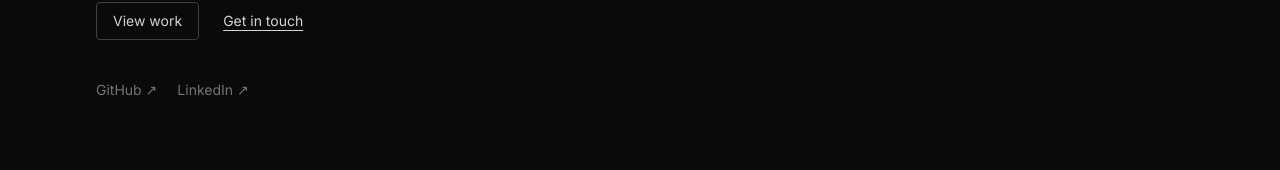
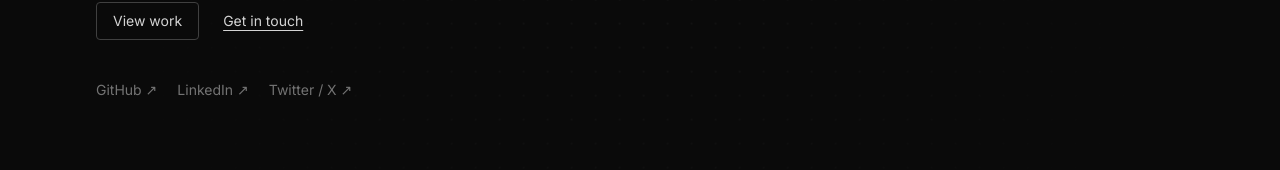
Before and after one commit to maxixo/port, a Next.js app: page / in a window 1280 px wide. Shown: the part 524-694 px from the top of the page. Built offline with nearby package versions, Linux system fonts and the light colour scheme.

Commit message:
feat: add Twitter/X to hero social links

```diff
--- a/src/components/Hero.tsx
+++ b/src/components/Hero.tsx
@@ -5,6 +5,7 @@ import { useEffect, useState } from "react";
 const socialLinks = [
   { label: "GitHub", href: "https://github.com/maxixo" },
   { label: "LinkedIn", href: "https://www.linkedin.com/in/usman-oshodi-28326b307/" },
+  { label: "Twitter / X", href: "https://x.com/maxi_x_o" },
 ];
 
 const roles = [
```
